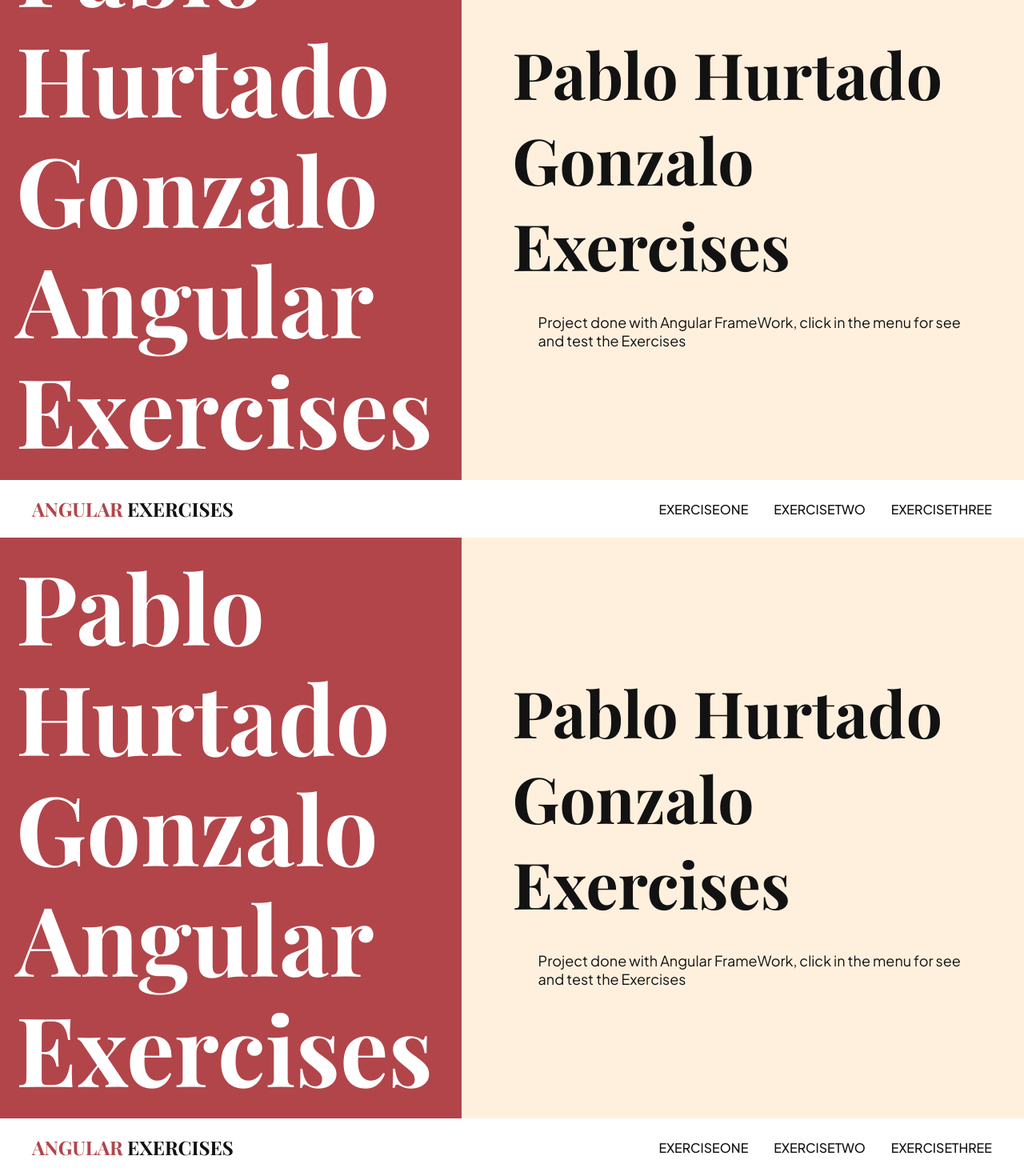
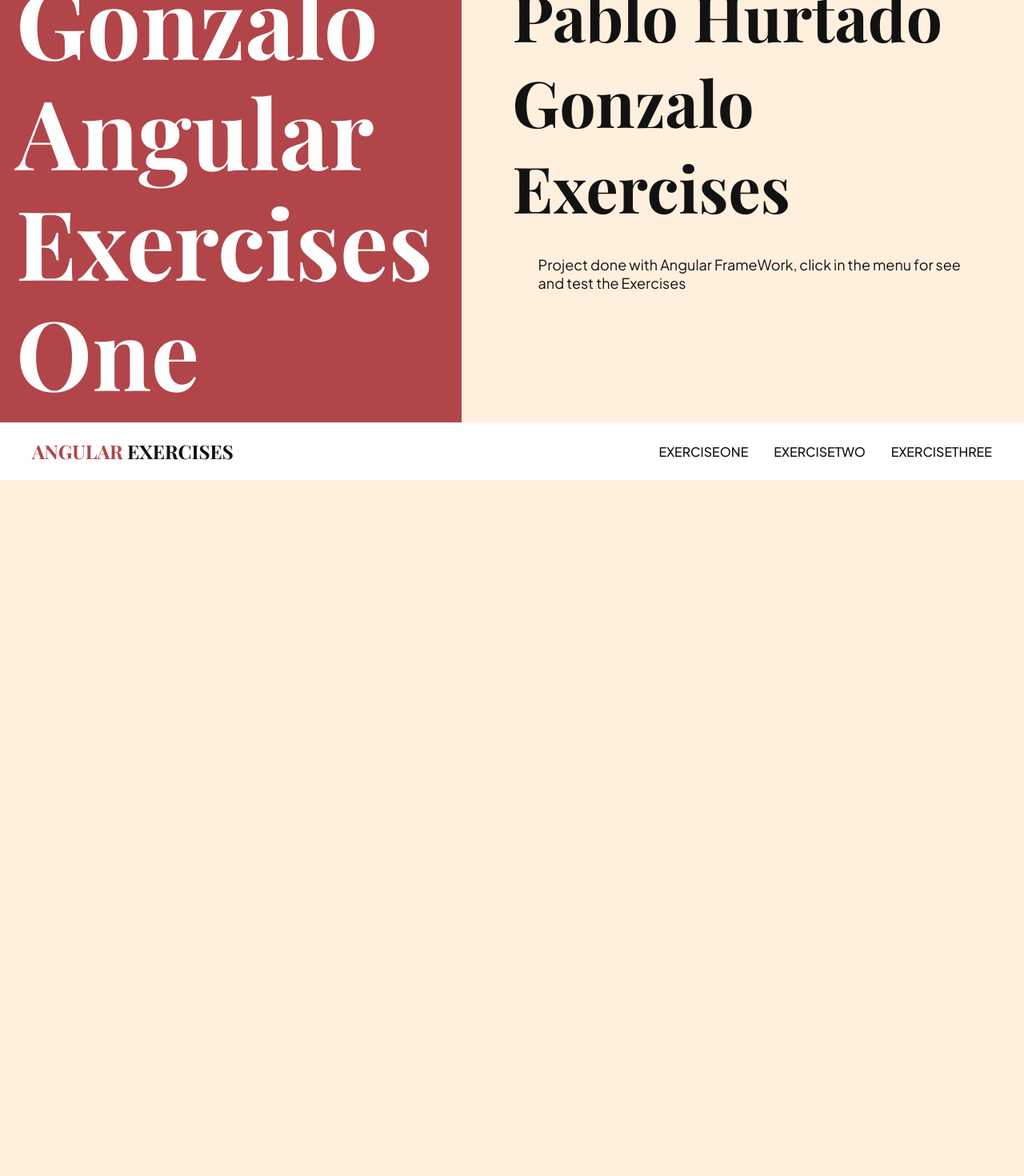
Before and after one commit to Coshiloco/Hurtado_Gonzalo_Pablo_Angular_Exercises, an Angular app: page / in a window 1280 px wide. Shown: the part 270-1740 px from the top of the page at 80% size. After the commit the page ends 870 px from the top, so only its background shows below. Built offline with nearby package versions, Linux system fonts and the light colour scheme.

Commit message:
Router Fixed

```diff
--- a/src/app/app.component.html
+++ b/src/app/app.component.html
@@ -2,21 +2,4 @@
 
 <router-outlet></router-outlet>
 
-<section class="hero">
-  <div class="hero-image">
-    <h2 data-aos="fade-up">Pablo Hurtado Gonzalo Angular Exercises</h2>
-    <div class="hero-image__overlay"></div>
-  </div>
-
-  <div class="hero-content">
-    <div class="hero-content-info" data-aos="fade-left">
-      <h1>Pablo Hurtado Gonzalo Exercises</h1>
-      <p>
-        Project done with Angular FrameWork, click in the menu for see and test
-        the Exercises
-      </p>
-    </div>
-  </div>
-</section>
-
 <app-footer-component></app-footer-component>
--- a/src/app/exercise-one/exercise-one.component.html
+++ b/src/app/exercise-one/exercise-one.component.html
@@ -1,8 +1,6 @@
-<app-header-component></app-header-component>
-
 <section class="hero">
   <div class="hero-image">
-    <h2 data-aos="fade-up">Pablo Hurtado Gonzalo Angular Exercises</h2>
+    <h2 data-aos="fade-up">Pablo Hurtado Gonzalo Angular Exercises One</h2>
     <div class="hero-image__overlay"></div>
   </div>
 
@@ -16,5 +14,3 @@
     </div>
   </div>
 </section>
-
-<app-footer-component></app-footer-component>
--- a/src/app/exercise-three/exercise-three.component.html
+++ b/src/app/exercise-three/exercise-three.component.html
@@ -1,8 +1,6 @@
-<app-header-component></app-header-component>
-
 <section class="hero">
   <div class="hero-image">
-    <h2 data-aos="fade-up">Pablo Hurtado Gonzalo Angular Exercises</h2>
+    <h2 data-aos="fade-up">Pablo Hurtado Gonzalo Angular Exercises Three</h2>
     <div class="hero-image__overlay"></div>
   </div>
 
@@ -16,5 +14,3 @@
     </div>
   </div>
 </section>
-
-<app-footer-component></app-footer-component>
--- a/src/app/exercise-two/exercise-two.component.html
+++ b/src/app/exercise-two/exercise-two.component.html
@@ -1,8 +1,6 @@
-<app-header-component></app-header-component>
-
 <section class="hero">
   <div class="hero-image">
-    <h2 data-aos="fade-up">Pablo Hurtado Gonzalo Angular Exercises</h2>
+    <h2 data-aos="fade-up">Pablo Hurtado Gonzalo Angular Exercises Two</h2>
     <div class="hero-image__overlay"></div>
   </div>
 
@@ -16,5 +14,3 @@
     </div>
   </div>
 </section>
-
-<app-footer-component></app-footer-component>
--- a/src/app/header-component/header-component.component.ts
+++ b/src/app/header-component/header-component.component.ts
@@ -9,8 +9,8 @@
   public menuOpen: Boolean = false;
   @Input() menuTitle: string = 'ANGULAR EXERCISES';
   @Input() ExerciseOne: string = 'ExerciseOne';
-  @Input() ExerciseTwo: string = 'ExerciseOne';
-  @Input() ExerciseThree: string = 'ExerciseOne';
+  @Input() ExerciseTwo: string = 'ExerciseTwo';
+  @Input() ExerciseThree: string = 'ExerciseThree';
 
   toggleMenu() {
     this.menuOpen = !this.menuOpen;
```
